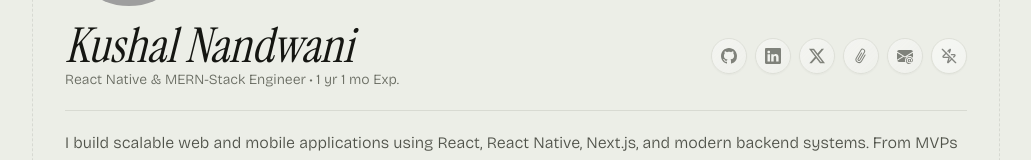
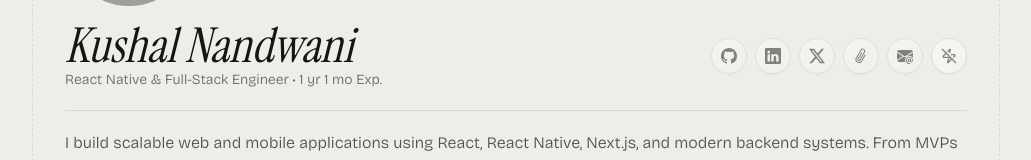
Before and after one commit to knandwani98/kush.dev, a Next.js app: page / in a window 1280 px wide. Shown: the part 370-530 px from the top of the page, without its empty margins (124-1155 px from the left). Built offline with nearby package versions, Linux system fonts and the light colour scheme; grey boxes are pictures that could not be loaded.

Commit message:
Remove obsolete projects file and update HeroSection to reflect title change from MERN-Stack Engineer to Full-Stack Engineer.

```diff
--- a/src/components/HeroSection.tsx
+++ b/src/components/HeroSection.tsx
@@ -21,7 +21,7 @@ export const HeroSection = ({ className }: { className?: string }) => {
           <div className="flex flex-col">
             <h1 className="text-3xl sm:text-5xl font-medium tracking-normal font-instrumentSerif italic">Kushal Nandwani</h1>
             <p className="text-sm text-muted-foreground">
-              React Native & MERN-Stack Engineer • {formatExpTime(totalWorkExp)} Exp.
+              React Native & Full-Stack Engineer • {formatExpTime(totalWorkExp)} Exp.
             </p>
           </div>
 
```
Also changed, not shown: 1 other file (tests, documents, lock files or other folders).
